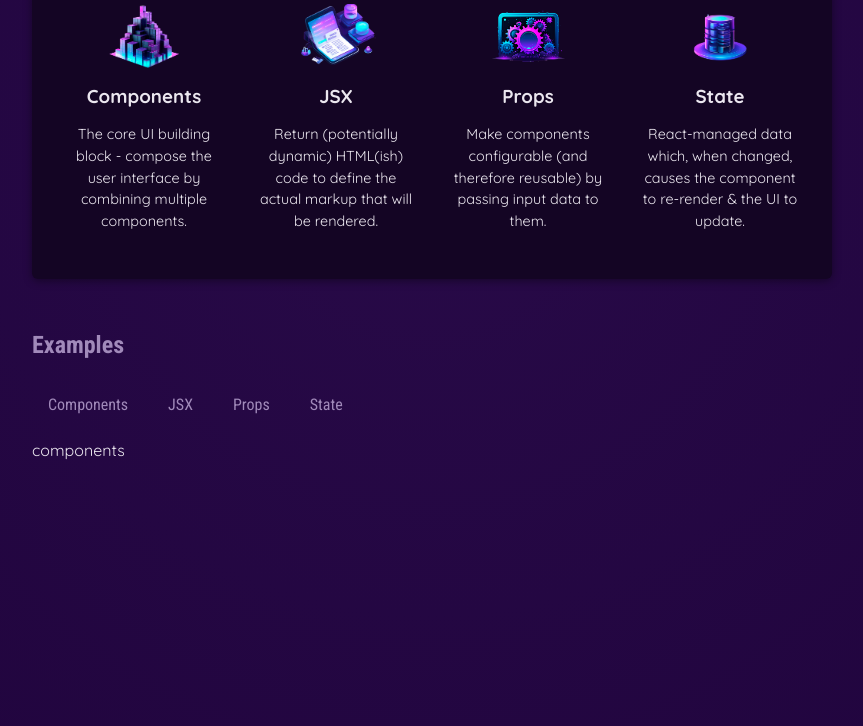
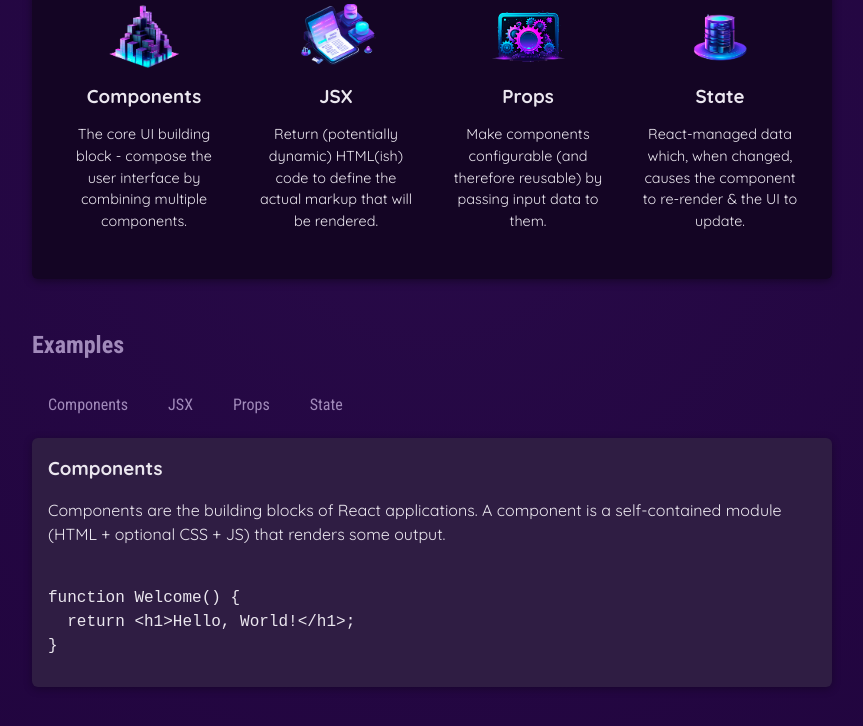
Before and after one commit to zelote57/01-starting-project-react, a React (Vite) app: page / in a window 1280 px wide. Both pictures are taken after a click on the button "Components". Shown: the part 480-1206 px from the top of the page, without its empty margins (208-1071 px from the left). Built offline with nearby package versions, Linux system fonts and the light colour scheme.

Commit message:
add conditional content

```diff
--- a/src/App.jsx
+++ b/src/App.jsx
@@ -1,18 +1,16 @@
 import { useState } from 'react';
 import Header from './components/Header/Header.jsx';
 import CoreConcept from './components/CoreConcept/CoreConcept.jsx';
-
 import TabButton from './components/TabButton/TabButton.jsx';
 
 import { CORE_CONCEPTS } from './data.js'
-
-let defaultContent = "Press a button";
+import { EXAMPLES } from './data.js'
 
 function App() {
-  const [content, setContent] = useState("Press a button");
+  const [selectedTopic, setSelectedTopic] = useState();
 
   function handleClick(selectedButton){
-    setContent(selectedButton);
+    setSelectedTopic(selectedButton);
     //console.log(selectedButton);
   }
 
@@ -49,7 +47,23 @@
             <TabButton onClick={() => {handleClick('props')}} >Props</TabButton>
             <TabButton onClick={() => {handleClick('state')}}>State</TabButton>
           </menu>
-          {content}
+
+          {selectedTopic === undefined ? (
+          <p>Please select a topic.</p>
+          ) :(
+            (
+              <div id="tab-content">
+              <h3>{EXAMPLES[selectedTopic].title}</h3>
+              <p>{EXAMPLES[selectedTopic].description}</p>
+              <pre>
+                <code>
+                {EXAMPLES[selectedTopic].code}
+                </code>
+              </pre>
+            </div>
+            )
+          )}
+
         </section>
       </main>
     </div>
--- a/src/data.js
+++ b/src/data.js
@@ -29,3 +29,54 @@
       'React-managed data which, when changed, causes the component to re-render & the UI to update.',
   },
 ];
+
+export const EXAMPLES = {
+  components: {
+    title: 'Components',
+    description:
+      'Components are the building blocks of React applications. A component is a self-contained module (HTML + optional CSS + JS) that renders some output.',
+    code: `
+function Welcome() {
+  return <h1>Hello, World!</h1>;
+}`,
+  },
+  jsx: {
+    title: 'JSX',
+    description:
+      'JSX is a syntax extension to JavaScript. It is similar to a template language, but it has full power of JavaScript (e.g., it may output dynamic content).',
+    code: `
+<div>
+  <h1>Welcome {userName}</h1>
+  <p>Time to learn React!</p>
+</div>`,
+  },
+  props: {
+    title: 'Props',
+    description:
+      'Components accept arbitrary inputs called props. They are like function arguments.',
+    code: `
+function Welcome(props) {
+  return <h1>Hello, {props.name}</h1>;
+}`,
+  },
+  state: {
+    title: 'State',
+    description:
+      'State allows React components to change their output over time in response to user actions, network responses, and anything else.',
+    code: `
+function Counter() {
+  const [isVisible, setIsVisible] = useState(false);
+
+  function handleClick() {
+    setIsVisible(true);
+  }
+
+  return (
+    <div>
+      <button onClick={handleClick}>Show Details</button>
+      {isVisible && <p>Amazing details!</p>}
+    </div>
+  );
+}`,
+  },
+};
```
